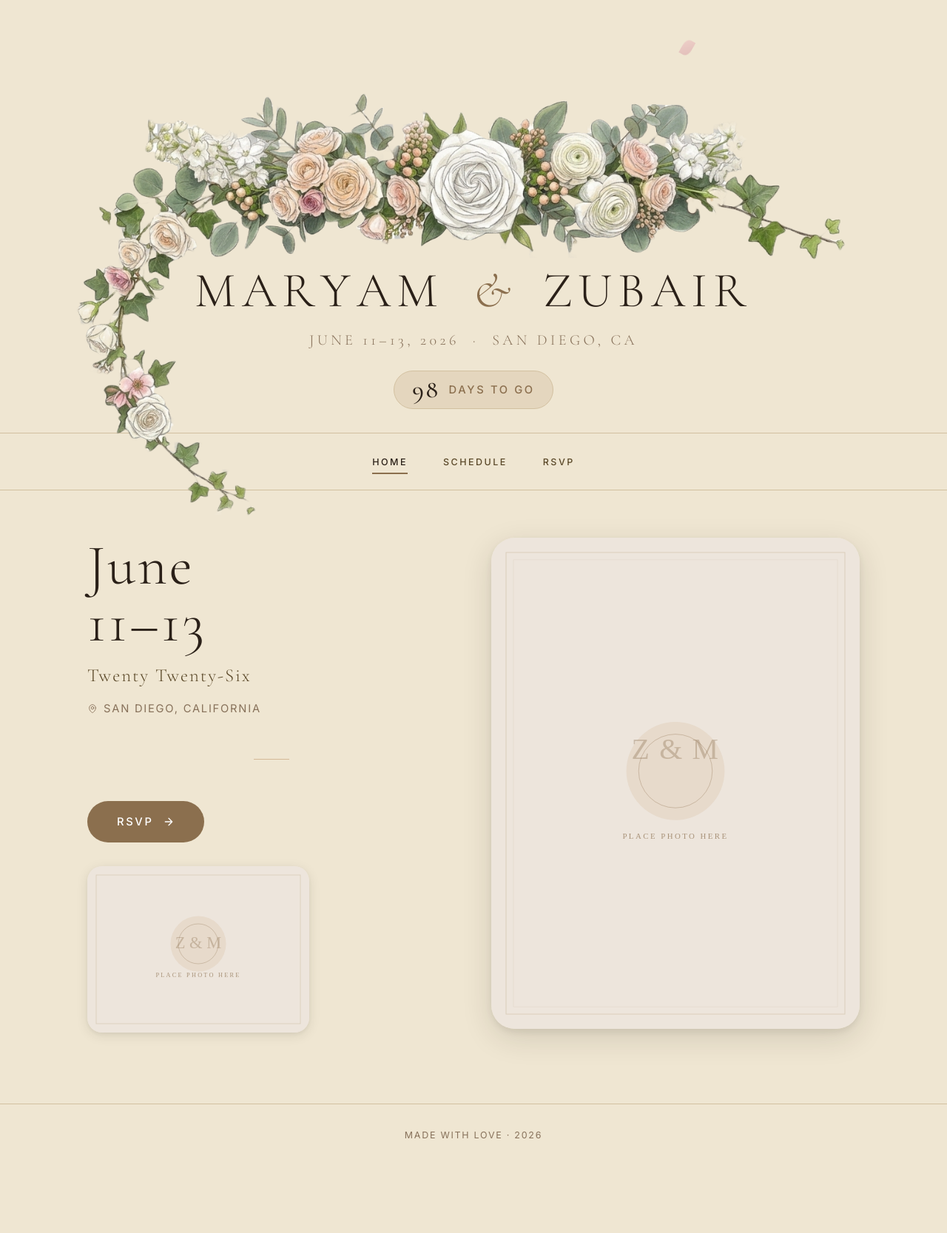
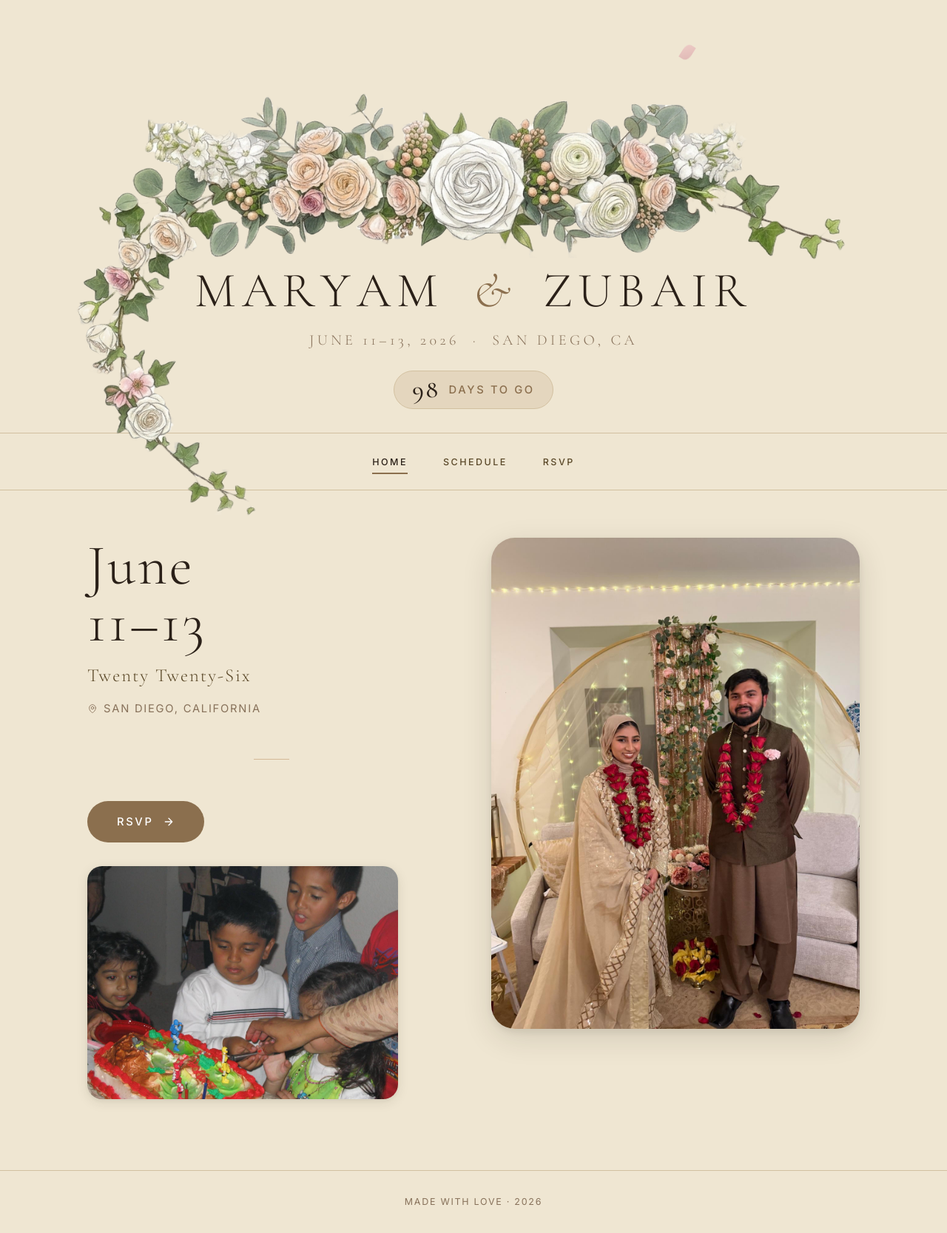
Before and after one commit to ZubairQazi/ZubairQazi.github.io, a Jekyll site: the page maryam/index.html, which Jekyll copies as it is, in a window 1280 px wide. Shown: the whole page at 74% size. Built offline with Jekyll 4.4.1, drawn with Linux system fonts in a browser that asks for light colours; nearby versions of some CDN libraries; before the commit the page ends 1577 px from its top, so only the background shows below that.

Commit message:
feat(ui): add real engagement photos to main grid

```diff
--- a/maryam/css/styles.css
+++ b/maryam/css/styles.css
@@ -460,7 +460,7 @@ h1, h2, h3, h4, h5, h6 {
   border-radius: var(--radius-lg);
   overflow: hidden;
   aspect-ratio: 4 / 3;
-  max-width: 300px;
+  max-width: 420px;
   box-shadow: var(--shadow-md);
 }
 
@@ -485,8 +485,7 @@ h1, h2, h3, h4, h5, h6 {
   position: relative;
 }
 
-.photo-main-wrap img,
-.photo-main-wrap svg {
+.photo-main-wrap img {
   width: 100%;
   height: 100%;
   object-fit: cover;
--- a/maryam/index.html
+++ b/maryam/index.html
@@ -101,10 +101,10 @@
           <div class="photo-small-wrap">
             <img
               class="photo-card"
-              src="assets/photo-small.svg"
+              src="assets/photo-small.jpg"
               alt="Maryam and Zubair"
-              width="400"
-              height="300"
+              width="1600"
+              height="1200"
               loading="lazy"
             >
           </div>
@@ -115,10 +115,10 @@
           <div class="photo-main-wrap">
             <img
               class="photo-card"
-              src="assets/photo-main.svg"
+              src="assets/photo-main.jpg"
               alt="Engagement portrait of Maryam and Zubair"
-              width="600"
-              height="800"
+              width="1200"
+              height="1600"
               loading="lazy"
             >
           </div>
```
Also changed, not shown: maryam/assets/photo-main.jpg (added), maryam/assets/photo-small.jpg (added).
